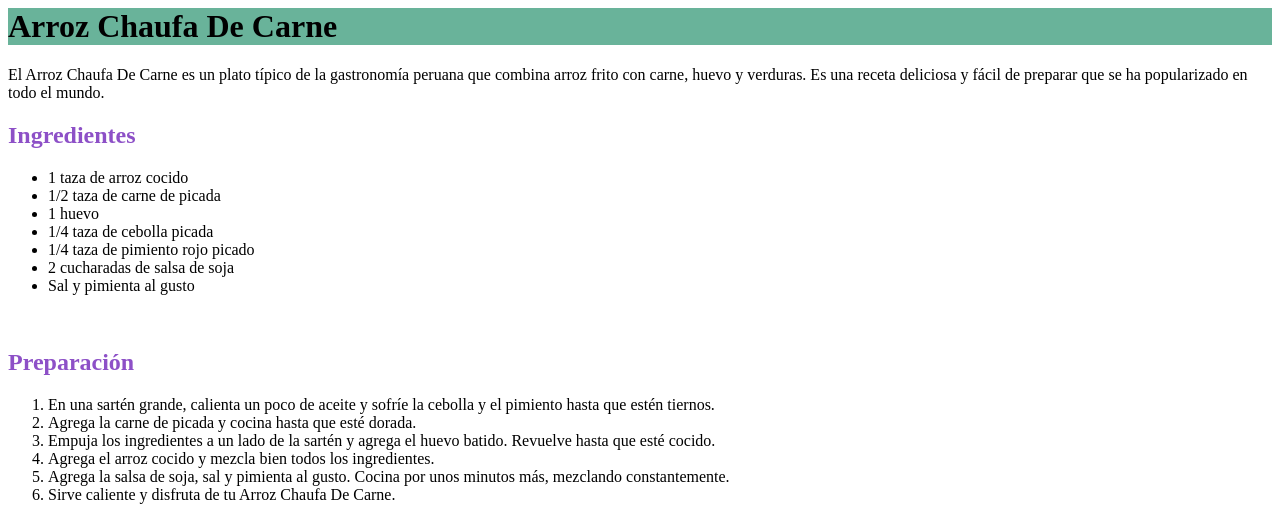
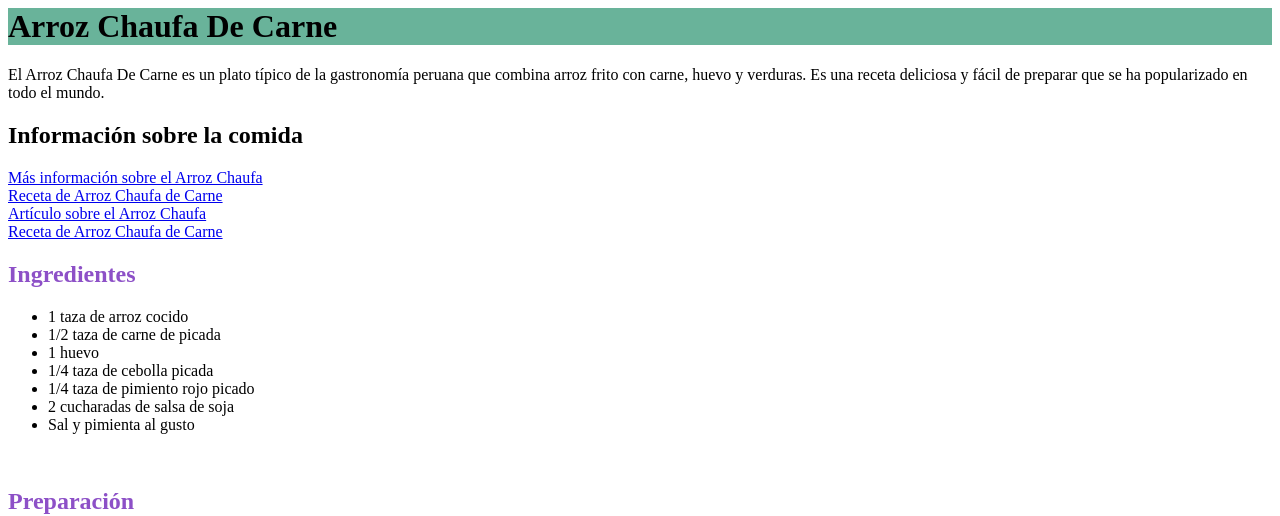
Before and after one commit to BautistaBelasquez/chaufa-de-carne, a plain HTML site: page index.html in a window 1280 px wide. Shown: the top 516 px of the page. Drawn offline with Linux system fonts and the light colour scheme.

Commit message:
Add files via upload

```diff
--- a/index.html
+++ b/index.html
@@ -6,6 +6,15 @@
   <body>
     <h1 style="background-color: rgb(105, 179, 154);">Arroz Chaufa De Carne</h1>
     <p>El Arroz Chaufa De Carne es un plato típico de la gastronomía peruana que combina arroz frito con carne, huevo y verduras. Es una receta deliciosa y fácil de preparar que se ha popularizado en todo el mundo.</p>
+    <h2>Información sobre la comida</h2>
+    <a href="https://es.wikipedia.org/wiki/Arroz_chaufa" target="_blank">Más información sobre el Arroz Chaufa</a>
+    <br>
+    <a href="https://comidasperuanas.net/chaufa-de-carne/" target="_blank">Receta de Arroz Chaufa de Carne</a>
+    <br>
+    <a href="https://www.paulinacocina.net/arroz-chaufa/25163" target="_blank">Artículo sobre el Arroz Chaufa</a>
+    <br>
+    <a href="https://jameaperu.com/recetas/platos/arroz-chaufa-de-carne/" target="_blank">Receta de Arroz Chaufa de Carne</a>
+    <br>
     <H2 style="color:rgb(141, 80, 199)">Ingredientes</H2>
     <ul>
       <li>1 taza de arroz cocido</li>
```
